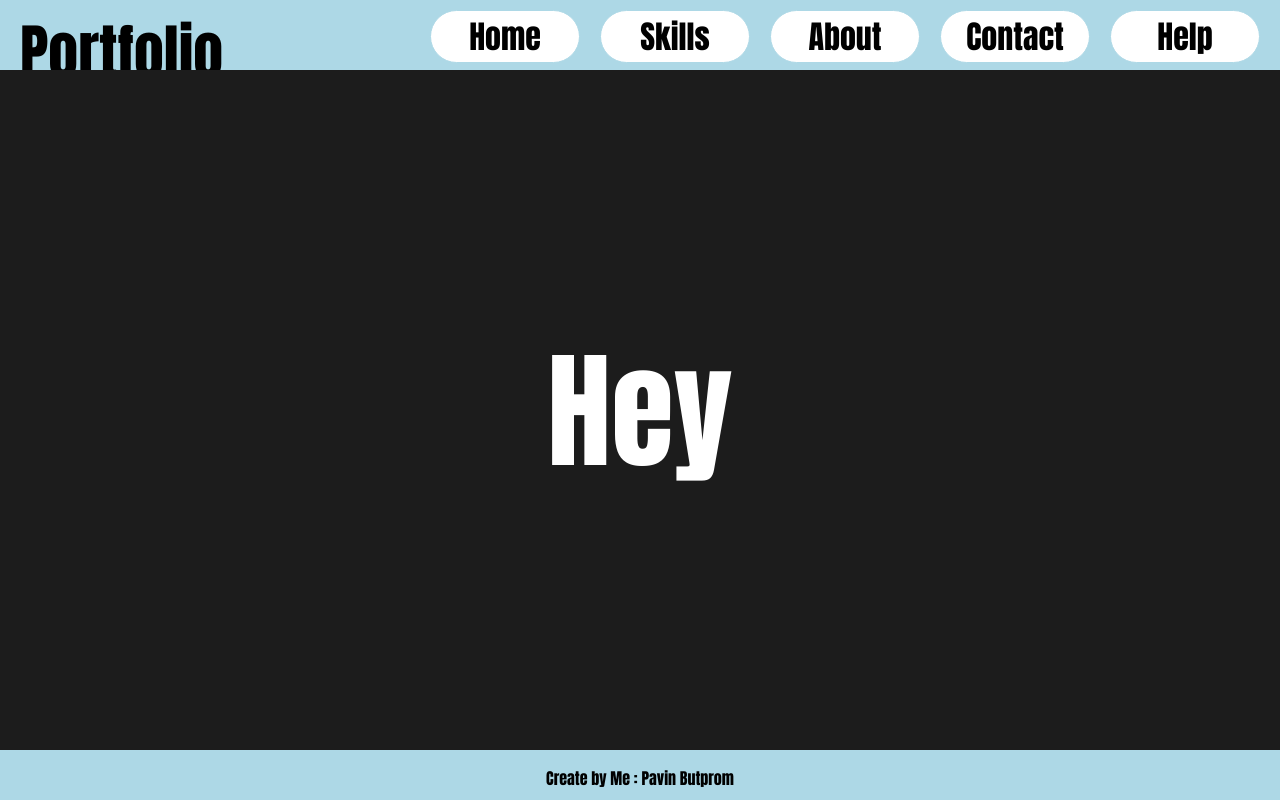
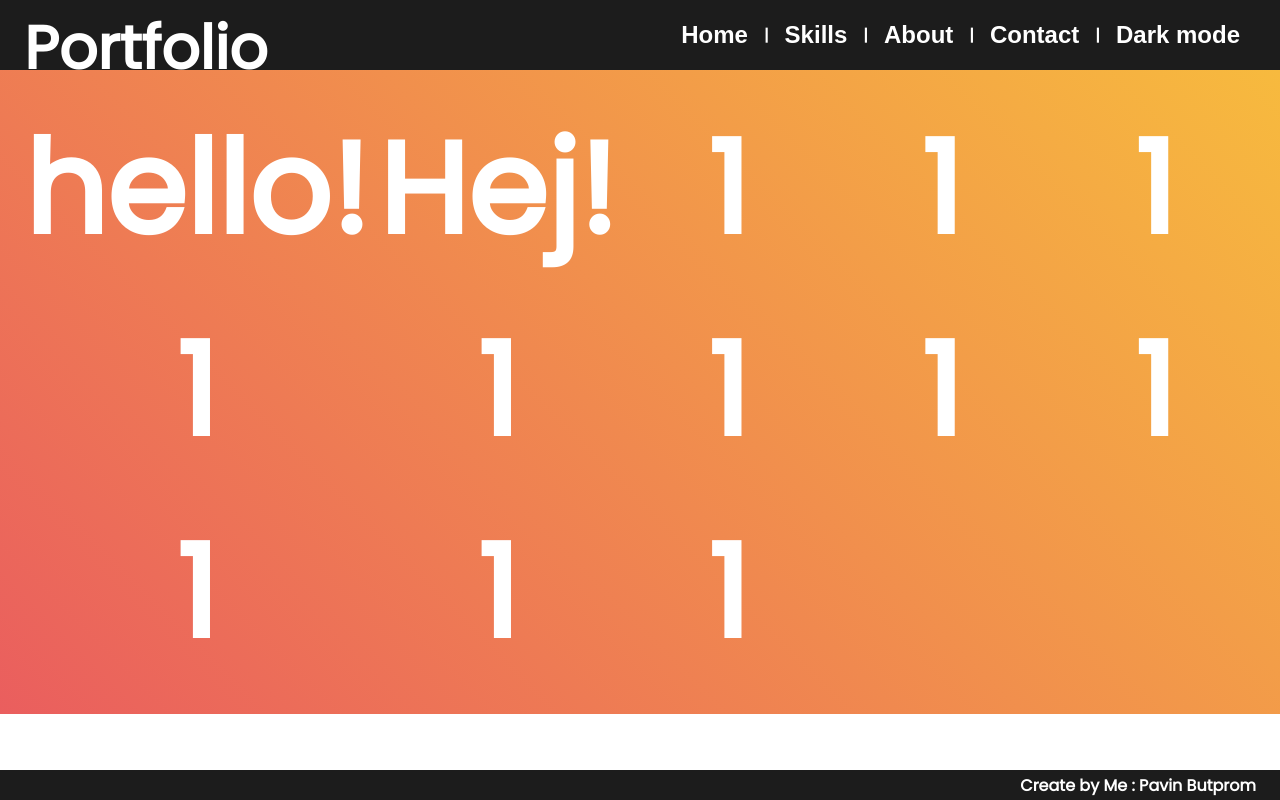
Before and after one commit to Benjaming61001/BasicHTML_CSS, a plain HTML site: page Portfolio/index.html in a window 1280 px wide. Drawn offline with Linux system fonts and the light colour scheme.

Commit message:
add background and change header and footer

```diff
--- a/Portfolio/index.html
+++ b/Portfolio/index.html
@@ -14,15 +14,33 @@
       </div>
       <div class="container">
         <button class="btn btn1">Home</button>
+        <b>|</b>
         <button class="btn btn2">Skills</button>
+        <b>|</b>
         <button class="btn btn3">About</button>
+        <b>|</b>
         <button class="btn btn4">Contact</button>
-        <button class="btn btn5">Help</button>
+        <b>|</b>
+        <button class="btn btn5">Dark mode</button>
       </div>
     </div>
 
     <div class="main">
-        <h1>Hey</h1>
+      <div class="container">
+        <div class="main-content">hello!</div>
+        <div class="main-content">Hej!</div>
+        <div class="main-content">1</div>
+        <div class="main-content">1</div>
+        <div class="main-content">1</div>
+        <div class="main-content">1</div>
+        <div class="main-content">1</div>
+        <div class="main-content">1</div>
+        <div class="main-content">1</div>
+        <div class="main-content">1</div>
+        <div class="main-content">1</div>
+        <div class="main-content">1</div>
+        <div class="main-content">1</div>
+      </div>
     </div>
 
     <div class="footer">
--- a/Portfolio/style.scss
+++ b/Portfolio/style.scss
@@ -1,76 +1,161 @@
+@import url('https://fonts.googleapis.com/css2?family=Poppins&display=swap');
+
+:root {
+    --red: #ea5e5e;
+    --yellow: #f7ba3e;
+    --blue: #56b3b4;
+    --purple: #bf85bf;
+    --background: #1a2b34;
+    --gray: #334651;
+
+    --bg: rgb(28,28,28);
+    --bgLight: rgb(48,48,48);
+    --linearRY: linear-gradient(
+        45deg, var(--red), var(--yellow)
+    );
+
+    --headerHeight: 70px;
+    --footerHeight: 30px;
+}
+
+html {
+    height: 100%;
+}
+
 body {
     margin: 0;
     padding: 0;
-    background: rgba(255, 127, 80, .7);
-    font-family: Impact, Haettenschweiler, 'Arial Narrow Bold', sans-serif;
+    min-height: 100%;
+    font: 600 16px 'Poppins';
+    color: white;
+    display: flex;
+    flex-direction: column;
 
     .header {
-        height: 50px;
-        background: lightblue;
-        padding: 10px;
+        height: var(--headerHeight);
+        background: var(--bg);
 
         .title {
             position: absolute;
-            padding-left: 10px;
+            padding-left: 24px;
             font-size: 60px;
-            top: -54px;
+            top: -57px;
             cursor: default;
         }
 
         .container {
+            height: 100%;
             display: flex;
+            align-items: center;
             justify-content: flex-end;
-            align-items: center;
+            margin-left: 25%;
+            margin-right: 24px;
 
             .btn {
-                width: 150px;
-                margin:0 10px ;
-                background: white;
-                border: 1px solid lightblue;
-                border-radius: 50px;
-                font-family: Impact, Haettenschweiler, 'Arial Narrow Bold', sans-serif;
-                font-size: 32px;
+                width: auto;
+                margin:0 10px;
+                background: none;
+                color: white;
+                border: none;
+                font-size: 24px;
+                font-weight: 800;
                 cursor: pointer;
-                transition: .5s;
+                transition: ease-in .3s;
+                position: relative;
+                overflow: hidden;
             }
 
-            .btn:hover {
-                background: rgb(28,28,28);
-                border: 1px solid white;
-                color:white;
-                transform: scale(1.1);
-                filter: drop-shadow(0 5px 5px black);
+            .btn:hover, .btn:focus {
+                transform: translateY(-3px);
+            }
 
+            .btn::before {
+                content: '';
+                position: absolute;
+                bottom: 0;
+                left: 0;
+                width: 100%;
+                height: 0%;
+                background: var(--red);
+                transition: ease-in .3s;
+                z-index: -1;
+            }
+
+            .btn:hover::before ,.btn:focus::before {
+                height: 100%;
+            }
+
+            b {
+                cursor: default;
             }
         }
     }
 
     .main {
-        position: fixed;
-        width: 100%;
-        height: calc(100vh - (70px + 50px));
-        background: rgb(28,28,28);
-        color: white;
-        display: flex;
-        justify-content: center;
-        align-items: center;
+        position: relative;
+        width: auto;
+        height: 100%;
+        background: var(--linearRY);
+        .container {
+            position: relative;
+            width: auto;
+            height: auto;
+            padding: 24px;
+            display: grid;
+            grid-template-columns: repeat(5, 1fr);
+            grid-auto-rows: minmax(100px, auto);
+            gap: 10px;
 
-        h1 {
-            font-size: 128px;
-            transition: .5s;
-            cursor: default;
-        }
-        h1:hover {
-            filter: blur(10px);
+            .main-content {
+                display: flex;
+                align-items: center;
+                justify-content: center;
+                font-size: 128px;
+                transition: .5s;
+                cursor: default;
+            }
+
+            .main-content:hover{
+                background: var(--background);
+            }
         }
     }
 
     .footer {
-        position: fixed;
-        bottom: 0;
-        height: 50px;
+        margin-top: auto;
+        height: var(--footerHeight);
         width: 100%;
-        background: lightblue;
-        text-align: center;
+        background: var(--bg);
+        display: flex;
+        align-items: center;
+        justify-content: end;
+
+        p {
+            margin-right: 24px;
+        }
     }
 }
+
+@media (max-width: 900px) {
+    body {
+        .header {
+            .title {
+                font-size: 30px;
+                top: 0px;
+            }
+            .container {
+                .btn {
+                    font-size: 12px;
+                }
+            }
+        }
+
+        .main {
+            grid-template-columns: repeat(3, 1fr);
+
+            .main-content {
+                font-size: 64px;
+            }
+        }
+    }
+}
```
Also changed, not shown: Portfolio/style.css.
